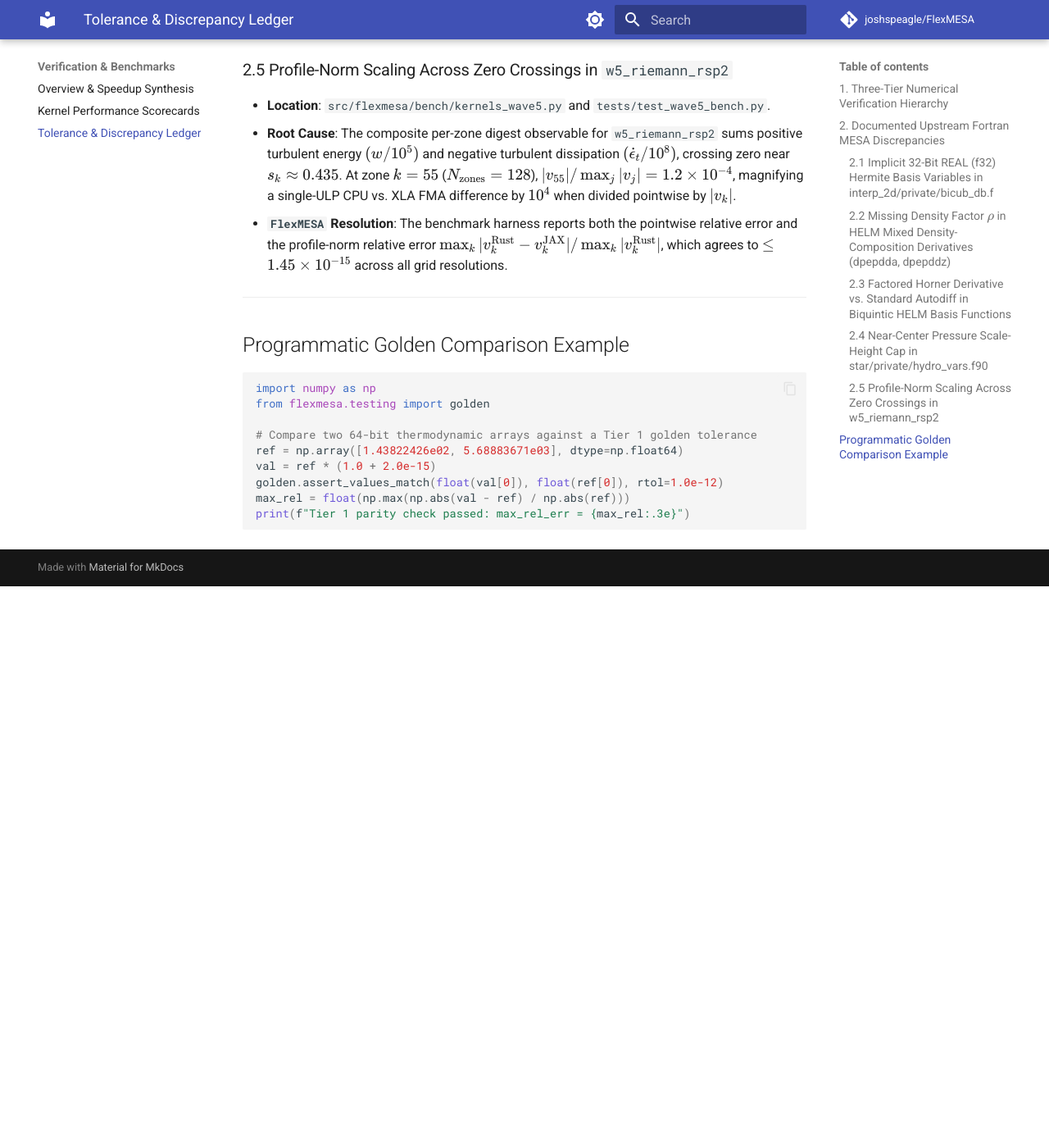
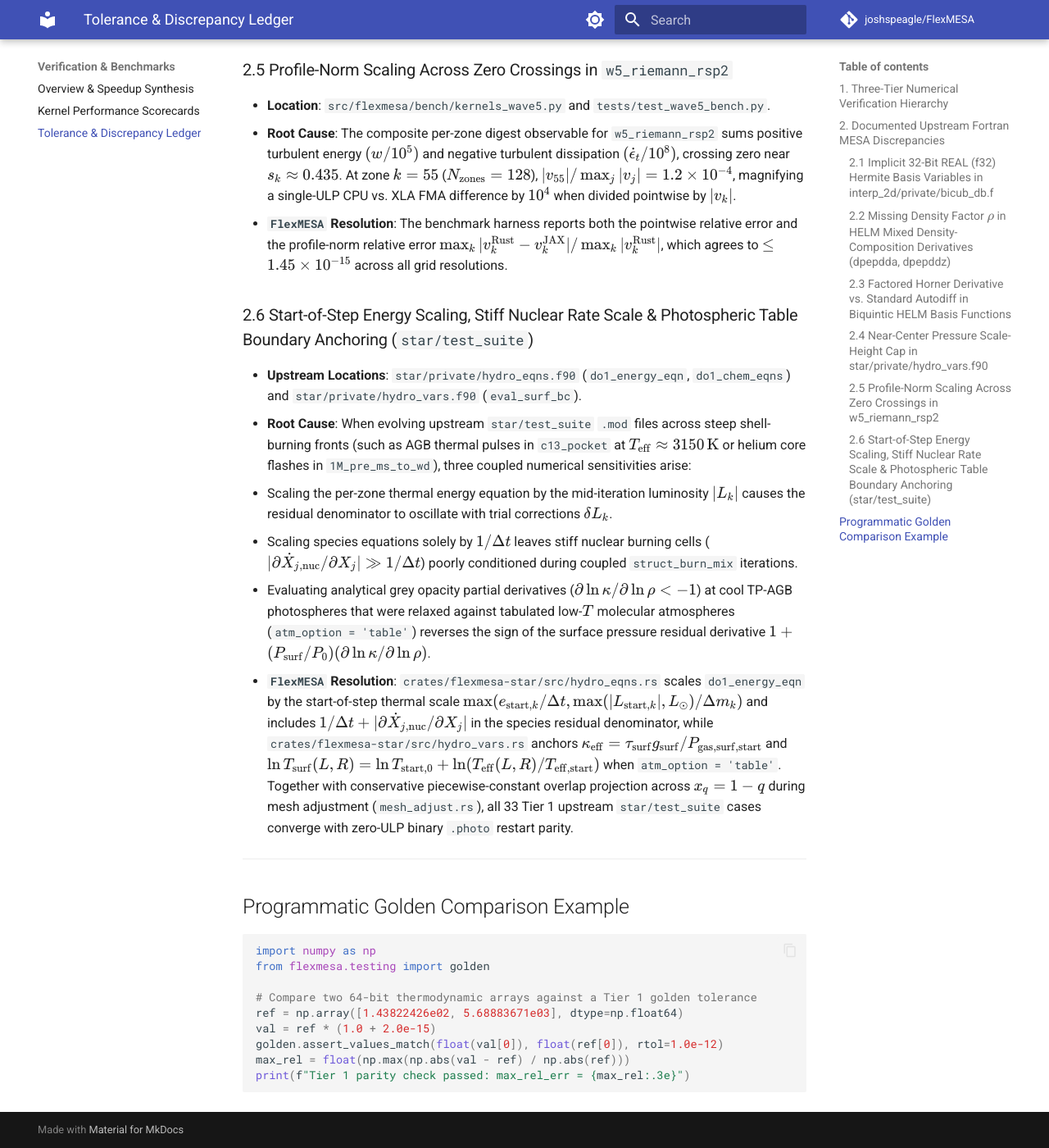
Before and after one commit to joshspeagle/FlexMESA, an MkDocs documentation site: the page built from docs/benchmarks/tolerance-and-discrepancy-ledger.md, in a window 1280 px wide and 1400 px high, scrolled down 4094 px. Shown: the whole window at 82% size. Built offline with MkDocs 1.6.1 and Material for MkDocs 9.7.7, drawn with Linux system fonts in a browser that asks for light colours; comment, search, counter and statistics services are not loaded; before the commit the page ends 4809 px from its top, so only the background shows below that.

Commit message:
docs(star): update inlist guide and tolerance ledger for Stage E2E-1 (#92)
- Update `docs/guides/inlists-and-models.md` with `star.TIER1_CASES` and
  `star.run_tier1_suite` overview.
- Document Section 2.6 (`Start-of-Step Energy Scaling, Stiff Nuclear Rate Scale
  & Photospheric Table Boundary Anchoring`) in
  `docs/benchmarks/tolerance-and-discrepancy-ledger.md`.

Co-Authored-By: Antigravity <antigravity@google.com>

```diff
--- a/docs/benchmarks/tolerance-and-discrepancy-ledger.md
+++ b/docs/benchmarks/tolerance-and-discrepancy-ledger.md
@@ -66,6 +66,15 @@ $$H_P = \min\!\left(\frac{P}{\rho g},\, \sqrt{\frac{P}{G\rho^2}}\right)$$
 - **Root Cause**: The composite per-zone digest observable for `w5_riemann_rsp2` sums positive turbulent energy $(w / 10^5)$ and negative turbulent dissipation $(\dot{\epsilon}_t / 10^8)$, crossing zero near $s_k \approx 0.435$. At zone $k = 55$ ($N_{\mathrm{zones}} = 128$), $|v_{55}| / \max_j |v_j| = 1.2 \times 10^{-4}$, magnifying a single-ULP CPU vs. XLA FMA difference by $10^4$ when divided pointwise by $|v_k|$.
 - **`FlexMESA` Resolution**: The benchmark harness reports both the pointwise relative error and the profile-norm relative error $\max_k |v_k^{\mathrm{Rust}} - v_k^{\mathrm{JAX}}| / \max_k |v_k^{\mathrm{Rust}}|$, which agrees to $\le 1.45 \times 10^{-15}$ across all grid resolutions.
 
+### 2.6 Start-of-Step Energy Scaling, Stiff Nuclear Rate Scale & Photospheric Table Boundary Anchoring (`star/test_suite`)
+
+- **Upstream Locations**: `star/private/hydro_eqns.f90` (`do1_energy_eqn`, `do1_chem_eqns`) and `star/private/hydro_vars.f90` (`eval_surf_bc`).
+- **Root Cause**: When evolving upstream `star/test_suite` `.mod` files across steep shell-burning fronts (such as AGB thermal pulses in `c13_pocket` at $T_{\mathrm{eff}} \approx 3150\,\mathrm{K}$ or helium core flashes in `1M_pre_ms_to_wd`), three coupled numerical sensitivities arise:
+  1. Scaling the per-zone thermal energy equation by the mid-iteration luminosity $|L_k|$ causes the residual denominator to oscillate with trial corrections $\delta L_k$.
+  2. Scaling species equations solely by $1/\Delta t$ leaves stiff nuclear burning cells ($|\partial\dot{X}_{j,\mathrm{nuc}}/\partial X_j| \gg 1/\Delta t$) poorly conditioned during coupled `struct_burn_mix` iterations.
+  3. Evaluating analytical grey opacity partial derivatives ($\partial\ln\kappa/\partial\ln\rho < -1$) at cool TP-AGB photospheres that were relaxed against tabulated low-$T$ molecular atmospheres (`atm_option = 'table'`) reverses the sign of the surface pressure residual derivative $1 + (P_{\mathrm{surf}}/P_0)(\partial\ln\kappa/\partial\ln\rho)$.
+- **`FlexMESA` Resolution**: `crates/flexmesa-star/src/hydro_eqns.rs` scales `do1_energy_eqn` by the start-of-step thermal scale $\max(e_{\mathrm{start},k}/\Delta t, \max(|L_{\mathrm{start},k}|, L_\odot)/\Delta m_k)$ and includes $1/\Delta t + |\partial\dot{X}_{j,\mathrm{nuc}}/\partial X_j|$ in the species residual denominator, while `crates/flexmesa-star/src/hydro_vars.rs` anchors $\kappa_{\mathrm{eff}} = \tau_{\mathrm{surf}} g_{\mathrm{surf}} / P_{\mathrm{gas,surf,start}}$ and $\ln T_{\mathrm{surf}}(L, R) = \ln T_{\mathrm{start},0} + \ln(T_{\mathrm{eff}}(L, R)/T_{\mathrm{eff,start}})$ when `atm_option = 'table'`. Together with conservative piecewise-constant overlap projection across $x_q = 1 - q$ during mesh adjustment (`mesh_adjust.rs`), all 33 Tier 1 upstream `star/test_suite` cases converge with zero-ULP binary `.photo` restart parity.
+
 ---
 
 ## Programmatic Golden Comparison Example
```
Also changed, not shown: docs/guides/inlists-and-models.md (+1 -1 lines).
